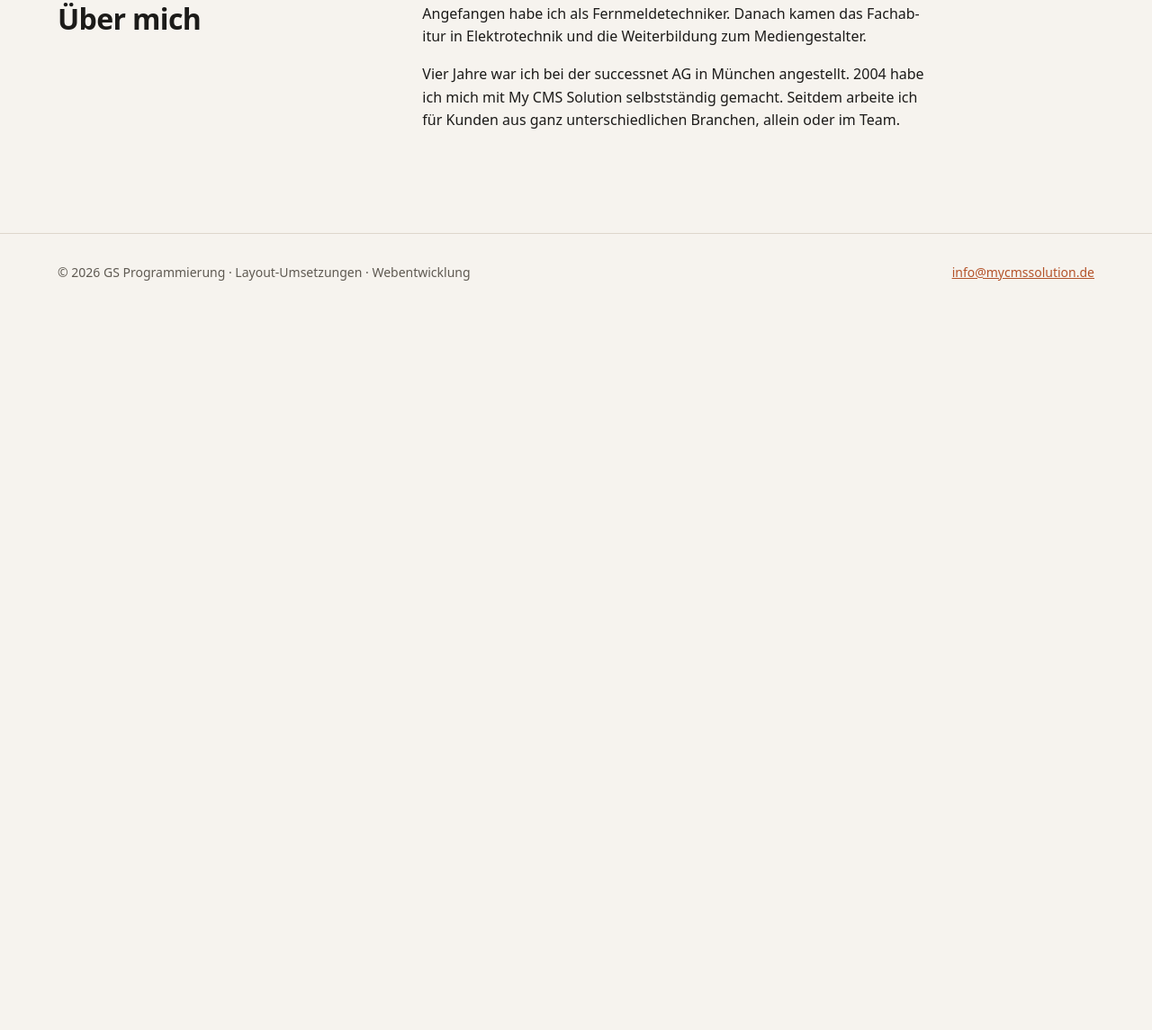
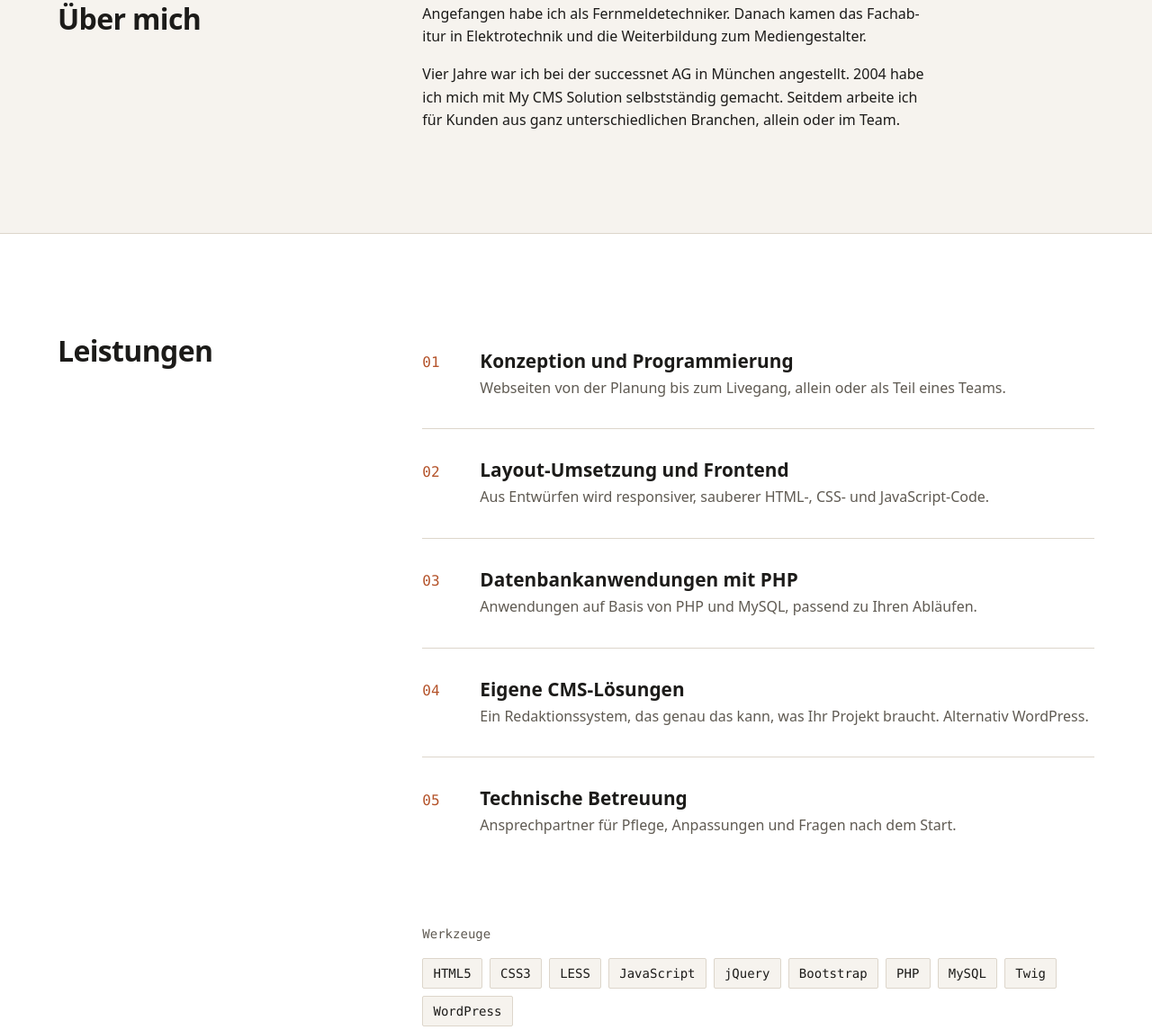
Before and after one commit to juenta/static-test, a plain HTML site: page index.html in a window 1280 px wide. Shown: the part 1055-2200 px from the top of the page at 90% size. Before the commit the page ends 1401 px from the top, so only its background shows below. Drawn offline with Linux system fonts and the light colour scheme.

Commit message:
Leistungen ergänzt

```diff
--- a/css/style.css
+++ b/css/style.css
@@ -89,7 +89,11 @@ a:hover { color: var(--color-accent-dark); }
 }
 .logo span { color: var(--color-accent); }
 
-.nav { display: flex; gap: var(--space-l); align-items: center; }
+.header-inner { flex-wrap: wrap; }
+.nav { display: flex; flex-wrap: wrap; gap: var(--space-m) var(--space-l); align-items: center; }
+@media (max-width: 30rem) {
+  .nav { gap: var(--space-m); font-size: 0.9375rem; }
+}
 .nav a { color: var(--color-text); text-decoration: none; }
 .nav a:hover { color: var(--color-accent); }
 .nav .nav-cta {
@@ -157,6 +161,50 @@ a:hover { color: var(--color-accent-dark); }
   .fact:first-child { border-top: 0; }
 }
 
+/* Leistungen */
+.section-alt {
+  background: var(--color-surface);
+  border-block: 1px solid var(--color-line);
+}
+
+.services { padding: 0; list-style: none; counter-reset: service; }
+.services li {
+  counter-increment: service;
+  display: grid;
+  grid-template-columns: 3rem 1fr;
+  column-gap: var(--space-m);
+  padding-block: var(--space-l);
+  border-top: 1px solid var(--color-line);
+}
+.services li:first-child { border-top: 0; padding-top: 0; }
+.services li::before {
+  content: counter(service, decimal-leading-zero);
+  grid-row: span 2;
+  font-family: var(--font-mono);
+  color: var(--color-accent);
+  padding-top: 0.15rem;
+}
+.services h3 { font-size: var(--step-1); line-height: 1.3; margin-bottom: 0.25rem; }
+.services p { color: var(--color-muted); }
+
+.tech-title {
+  font-family: var(--font-mono);
+  font-size: 0.875rem;
+  font-weight: 400;
+  color: var(--color-muted);
+  margin-top: var(--space-xl);
+  margin-bottom: var(--space-m);
+}
+.tech { display: flex; flex-wrap: wrap; gap: var(--space-s); }
+.tech li {
+  font-family: var(--font-mono);
+  font-size: 0.875rem;
+  padding: 0.3rem 0.7rem;
+  border: 1px solid var(--color-line);
+  border-radius: 2px;
+  background: var(--color-bg);
+}
+
 /* Footer */
 .site-footer {
   padding-block: var(--space-l);
--- a/index.html
+++ b/index.html
@@ -17,6 +17,7 @@
       <nav aria-label="Hauptnavigation">
         <ul class="nav">
           <li><a href="#ueber">Über mich</a></li>
+          <li><a href="#leistungen">Leistungen</a></li>
           <li><a class="nav-cta" href="mailto:info@mycmssolution.de">Kontakt</a></li>
         </ul>
       </nav>
@@ -50,6 +51,42 @@
         </div>
       </div>
     </section>
+
+    <section id="leistungen" class="section section-alt">
+      <div class="container split">
+        <h2>Leistungen</h2>
+        <div>
+          <ol class="services">
+            <li>
+              <h3>Konzeption und Programmierung</h3>
+              <p>Webseiten von der Planung bis zum Livegang, allein oder als Teil eines Teams.</p>
+            </li>
+            <li>
+              <h3>Layout-Umsetzung und Frontend</h3>
+              <p>Aus Entwürfen wird responsiver, sauberer HTML-, CSS- und JavaScript-Code.</p>
+            </li>
+            <li>
+              <h3>Datenbankanwendungen mit PHP</h3>
+              <p>Anwendungen auf Basis von PHP und MySQL, passend zu Ihren Abläufen.</p>
+            </li>
+            <li>
+              <h3>Eigene CMS-Lösungen</h3>
+              <p>Ein Redaktionssystem, das genau das kann, was Ihr Projekt braucht. Alternativ WordPress.</p>
+            </li>
+            <li>
+              <h3>Technische Betreuung</h3>
+              <p>Ansprechpartner für Pflege, Anpassungen und Fragen nach dem Start.</p>
+            </li>
+          </ol>
+
+          <h3 class="tech-title">Werkzeuge</h3>
+          <ul class="tech">
+            <li>HTML5</li><li>CSS3</li><li>LESS</li><li>JavaScript</li><li>jQuery</li>
+            <li>Bootstrap</li><li>PHP</li><li>MySQL</li><li>Twig</li><li>WordPress</li>
+          </ul>
+        </div>
+      </div>
+    </section>
   </main>
 
   <footer class="site-footer">
```
